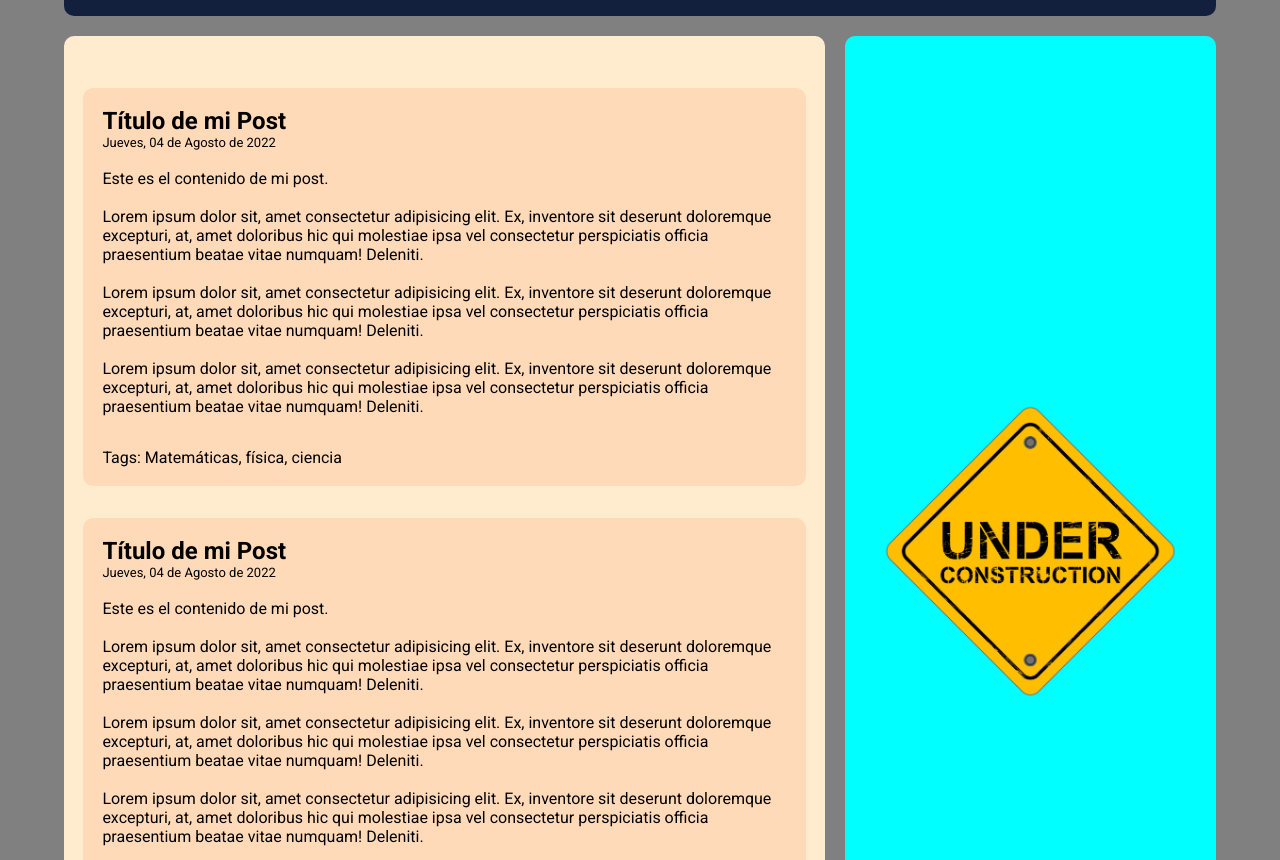
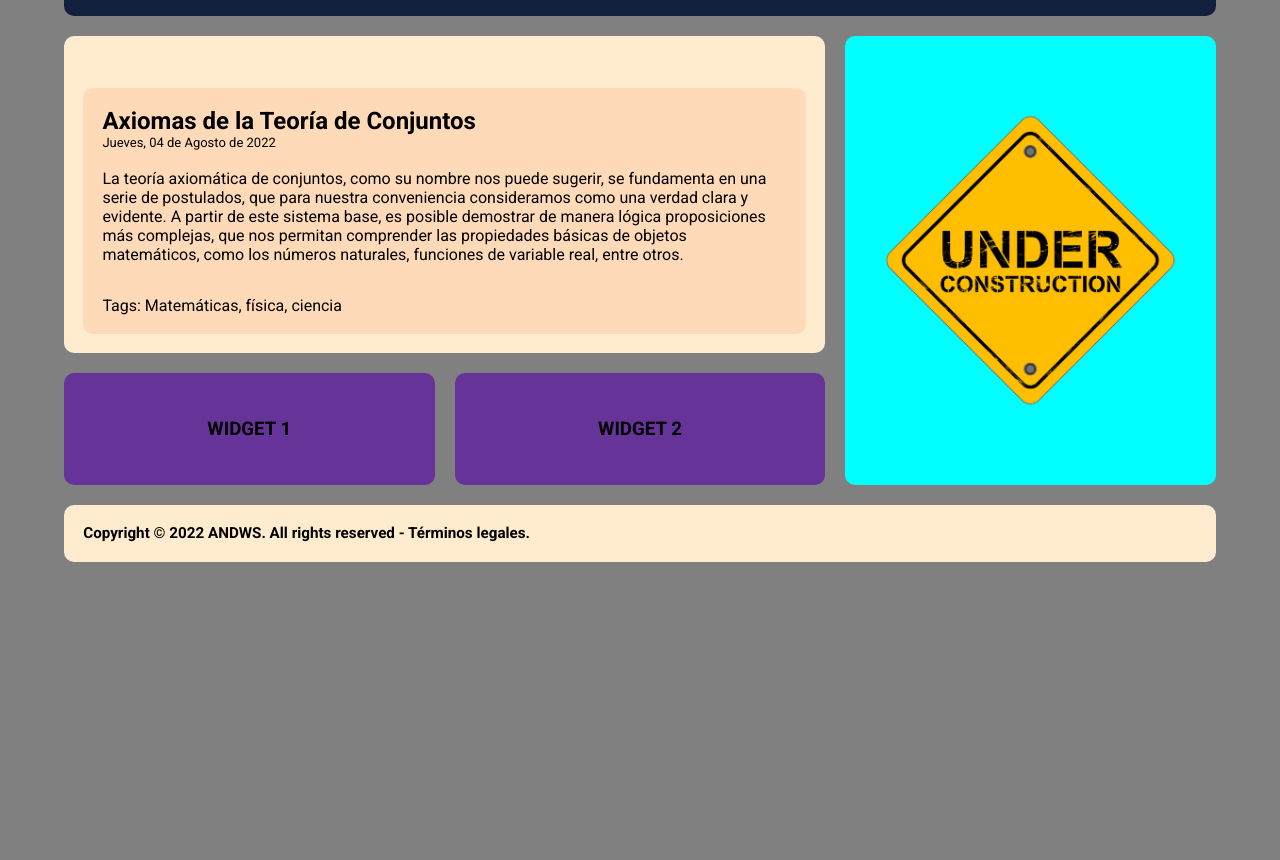
Before and after one commit to asyco/miBlog, a plain HTML site: page index.html in a window 1280 px wide. Shown: the part 92-952 px from the top of the page. After the commit the page ends 800 px from the top, so only its background shows below. Drawn offline with nearby package versions, Linux system fonts and the light colour scheme.

Commit message:
aSeañadió la introducción del primer post

```diff
--- a/index.html
+++ b/index.html
@@ -29,17 +29,13 @@
                 \(ax^2 + bx +c \)
             </p> -->
             <div class="miPost">
-                <h2 class="title_miPost">Título de mi Post</h2>
+                <h2 class="title_miPost">Axiomas de la Teoría de Conjuntos</h2>
                 <div class="date_miPost">Jueves, 04 de Agosto de 2022</div>
                 <div class="content_miPost">
                     <br>
-                    <p>Este es el contenido de mi post.</p>
-                    <br>
-                    <p> Lorem ipsum dolor sit, amet consectetur adipisicing elit. Ex, inventore sit deserunt doloremque excepturi, at, amet doloribus hic qui molestiae ipsa vel consectetur perspiciatis officia praesentium beatae vitae numquam! Deleniti.</p>
-                    <br>
-                    <p> Lorem ipsum dolor sit, amet consectetur adipisicing elit. Ex, inventore sit deserunt doloremque excepturi, at, amet doloribus hic qui molestiae ipsa vel consectetur perspiciatis officia praesentium beatae vitae numquam! Deleniti.</p>
-                    <br>
-                    <p> Lorem ipsum dolor sit, amet consectetur adipisicing elit. Ex, inventore sit deserunt doloremque excepturi, at, amet doloribus hic qui molestiae ipsa vel consectetur perspiciatis officia praesentium beatae vitae numquam! Deleniti.</p>
+                    <p>
+                        La teoría axiomática de conjuntos, como su nombre nos puede sugerir, se fundamenta en una serie de postulados, que para nuestra conveniencia consideramos como una verdad clara y evidente. A partir de este sistema base, es posible demostrar de manera lógica proposiciones más complejas, que nos permitan comprender las propiedades básicas de objetos matemáticos, como los números naturales, funciones de variable real, entre otros.
+                    </p>
                 </div>
 
                 <div class="footer_miPost">
@@ -47,27 +43,6 @@
                 </div>
 
             </div>
-
-            <div class="miPost">
-                <h2 class="title_miPost">Título de mi Post</h2>
-                <div class="date_miPost">Jueves, 04 de Agosto de 2022</div>
-                <div class="content_miPost">
-                    <br>
-                    <p>Este es el contenido de mi post.</p>
-                    <br>
-                    <p> Lorem ipsum dolor sit, amet consectetur adipisicing elit. Ex, inventore sit deserunt doloremque excepturi, at, amet doloribus hic qui molestiae ipsa vel consectetur perspiciatis officia praesentium beatae vitae numquam! Deleniti.</p>
-                    <br>
-                    <p> Lorem ipsum dolor sit, amet consectetur adipisicing elit. Ex, inventore sit deserunt doloremque excepturi, at, amet doloribus hic qui molestiae ipsa vel consectetur perspiciatis officia praesentium beatae vitae numquam! Deleniti.</p>
-                    <br>
-                    <p> Lorem ipsum dolor sit, amet consectetur adipisicing elit. Ex, inventore sit deserunt doloremque excepturi, at, amet doloribus hic qui molestiae ipsa vel consectetur perspiciatis officia praesentium beatae vitae numquam! Deleniti.</p>
-                </div>
-
-                <div class="footer_miPost">
-                    Tags: Matemáticas, física, ciencia
-                </div>
-
-            </div>
-
 
         </main>
         <aside class="sidebar">
```
